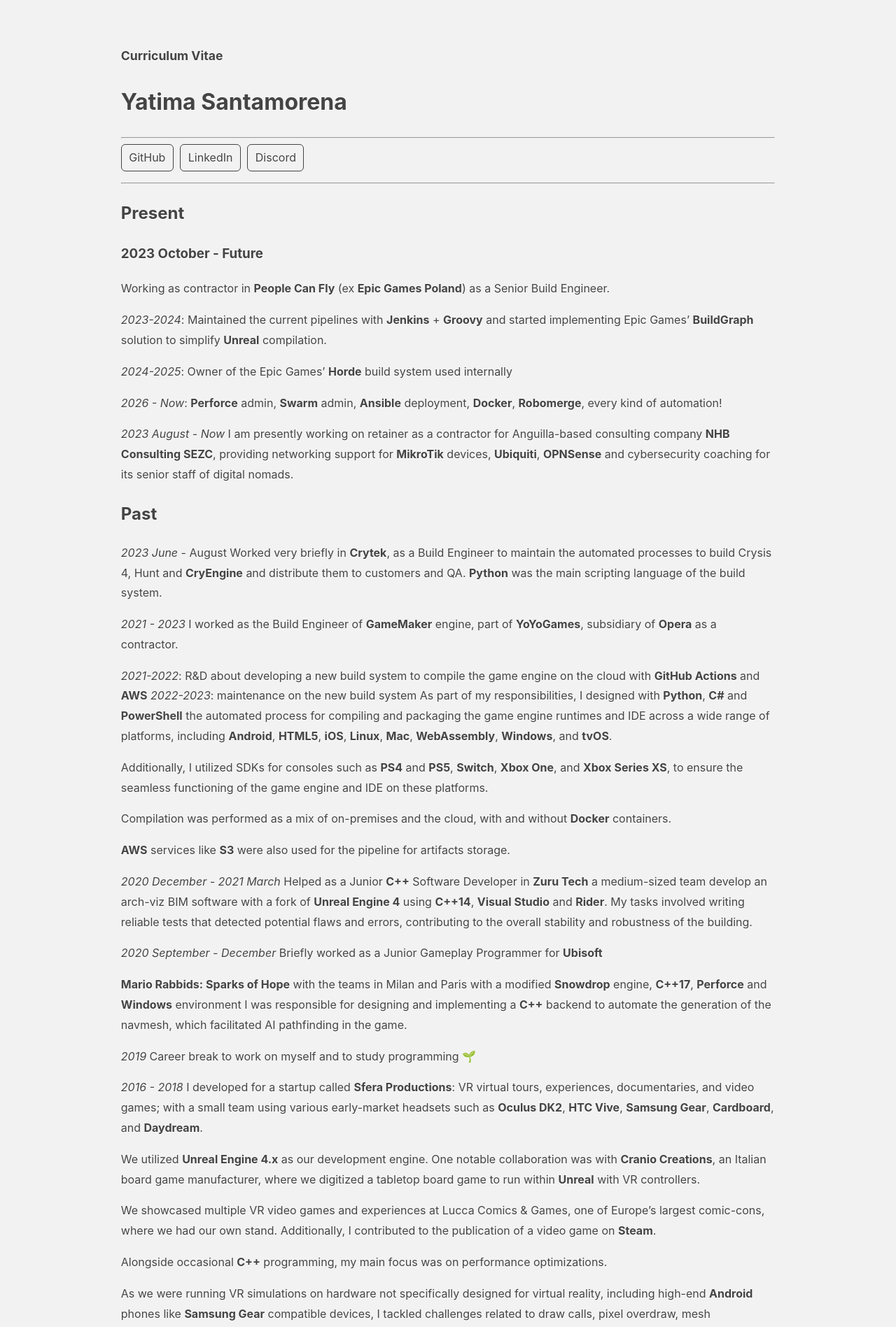
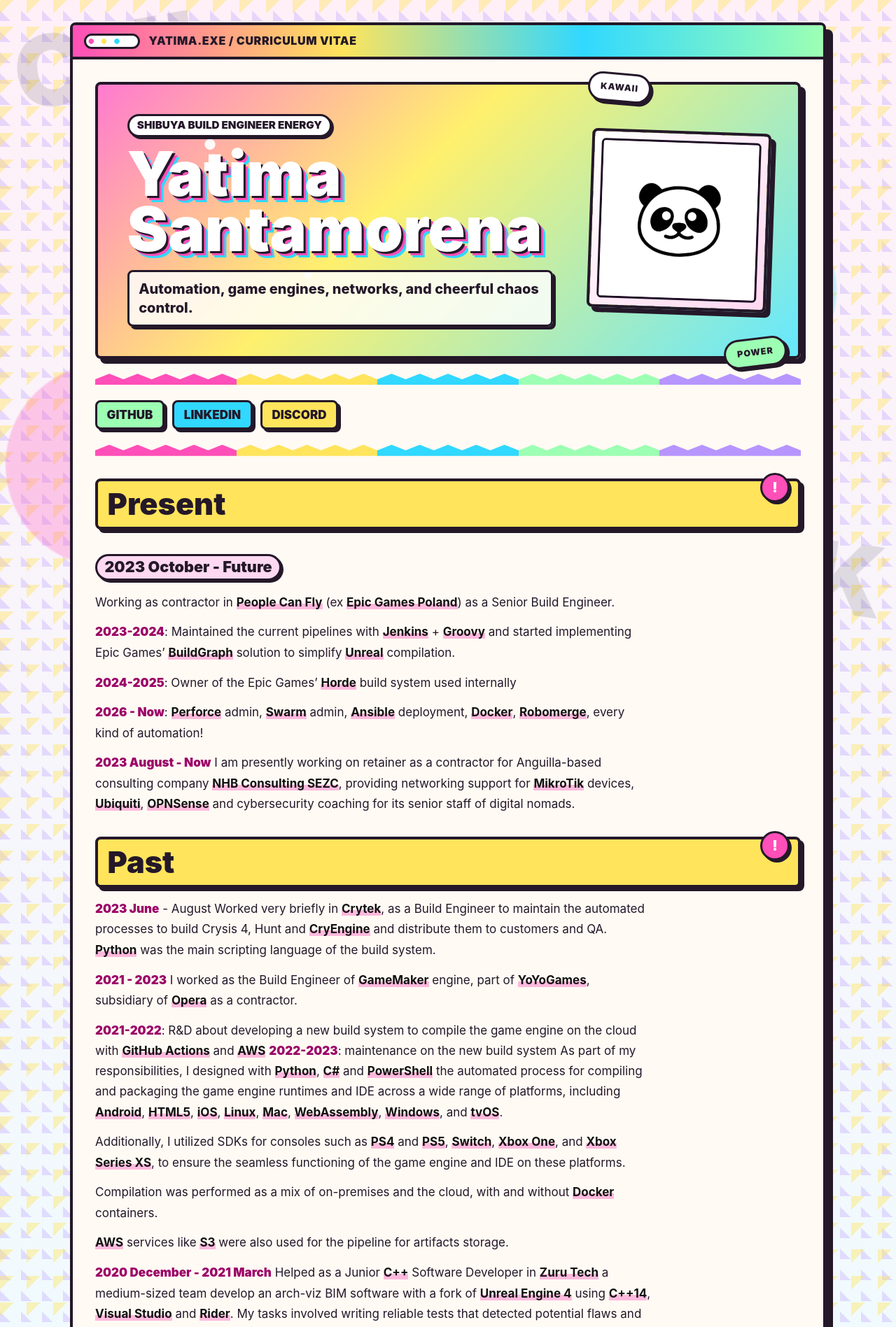
Before and after one commit to yatima1460/yatima1460.github.io, a Jekyll site: the page built from cv.md, in a window 1280 px wide. Shown: the top 1897 px of the page at 70% size. Built offline with Jekyll 4.4.1, drawn with Linux system fonts in a browser that asks for light colours.

Commit message:
gyaru style!!

```diff
--- a/_layouts/cv.html
+++ b/_layouts/cv.html
@@ -10,11 +10,22 @@
 <body>
   <div class="window">
     <div class="title-bar">
-      <div class="title-bar-text">Curriculum Vitae</div>
+      <div class="title-bar-text">Yatima.exe / Curriculum Vitae</div>
     </div>
     <div class="window-body">
 
-      <h1>{{ page.title | default: site.title }}</h1>
+      <header class="hero screen-only">
+        <div class="hero-copy">
+          <p class="kicker">Shibuya build engineer energy</p>
+          <h1>{{ page.title | default: site.title }}</h1>
+          <p class="hero-subtitle">Automation, game engines, networks, and cheerful chaos control.</p>
+        </div>
+        <figure class="portrait-frame">
+          <img src="{{ '/assets/images/profile.jpeg' | relative_url }}" alt="Yatima Santamorena avatar">
+        </figure>
+      </header>
+
+      <h1 class="print-only">{{ page.title | default: site.title }}</h1>
 
       <hr>
 
--- a/simple.css
+++ b/simple.css
@@ -1,81 +1,488 @@
+:root {
+    --ink: #241829;
+    --hot-pink: #ff4fb8;
+    --bubblegum: #ffd8f1;
+    --sun: #ffe45c;
+    --cyan: #31d8ff;
+    --mint: #9dffb3;
+    --lilac: #b695ff;
+    --paper: #fffaf4;
+    --white: #ffffff;
+    --shadow: #241829;
+}
+
+* {
+    box-sizing: border-box;
+}
+
+html {
+    min-height: 100%;
+}
+
 body {
-     margin: 5% auto;
-     background: #f2f2f2;
-     color: #444444;
-     font-family: -apple-system, BlinkMacSystemFont, "Segoe UI", Roboto, Helvetica, Arial, sans-serif;
-     font-size: 16px;
-     line-height: 1.8;
-     text-shadow: 0 1px 0 #ffffff;
-     max-width: 73%;
+    min-height: 100%;
+    margin: 0;
+    overflow-x: hidden;
+    color: var(--ink);
+    font-family: ui-rounded, "Hiragino Maru Gothic ProN", "Arial Rounded MT Bold", -apple-system, BlinkMacSystemFont, "Segoe UI", sans-serif;
+    font-size: 17px;
+    line-height: 1.72;
+    background:
+        radial-gradient(circle at 12% 16%, rgba(255, 79, 184, 0.28) 0 9rem, transparent 9.2rem),
+        radial-gradient(circle at 84% 10%, rgba(49, 216, 255, 0.28) 0 7.4rem, transparent 7.6rem),
+        linear-gradient(135deg, rgba(255, 228, 92, 0.42) 25%, transparent 25%) 0 0 / 38px 38px,
+        linear-gradient(45deg, rgba(182, 149, 255, 0.30) 25%, transparent 25%) 0 0 / 30px 30px,
+        linear-gradient(180deg, #fff0f8 0%, #eefcff 54%, #fff7ce 100%);
+}
+
+body::before,
+body::after {
+    position: fixed;
+    z-index: 0;
+    color: rgba(36, 24, 41, 0.12);
+    font-size: clamp(4rem, 11vw, 9rem);
+    font-weight: 900;
+    letter-spacing: 0;
+    line-height: 1;
+    pointer-events: none;
+}
+
+body::before {
+    content: "CV!";
+    top: 1rem;
+    left: 1.2rem;
+    transform: rotate(-10deg);
+}
+
+body::after {
+    content: "Y2K";
+    right: 1rem;
+    bottom: 1rem;
+    transform: rotate(8deg);
 }
 
 .window {
-     margin: 0 auto;
+    position: relative;
+    z-index: 1;
+    width: min(calc(100% - 2rem), 1080px);
+    margin: 2rem auto 3rem;
+    border: 4px solid var(--ink);
+    border-radius: 8px;
+    background: var(--paper);
+    box-shadow: 10px 10px 0 var(--shadow);
+    overflow: hidden;
 }
 
 .title-bar {
-     margin-bottom: 0.5rem;
+    display: flex;
+    align-items: center;
+    min-height: 3rem;
+    padding: 0.55rem 1rem;
+    border-bottom: 4px solid var(--ink);
+    color: var(--ink);
+    background:
+        linear-gradient(90deg, var(--hot-pink), var(--sun) 36%, var(--cyan) 68%, var(--mint));
+}
+
+.title-bar::before {
+    content: "";
+    width: 4.6rem;
+    height: 1rem;
+    margin-right: 0.8rem;
+    border: 3px solid var(--ink);
+    border-radius: 999px;
+    background:
+        radial-gradient(circle at 0.45rem 50%, var(--hot-pink) 0 0.22rem, transparent 0.24rem),
+        radial-gradient(circle at 1.6rem 50%, var(--sun) 0 0.22rem, transparent 0.24rem),
+        radial-gradient(circle at 2.75rem 50%, var(--cyan) 0 0.22rem, transparent 0.24rem),
+        var(--white);
 }
 
 .title-bar-text {
-     font-weight: 700;
-     font-size: 1.1rem;
+    font-weight: 900;
+    font-size: 1rem;
+    letter-spacing: 0.04em;
+    text-transform: uppercase;
 }
 
 .window-body {
-     margin-top: 0.75rem;
+    padding: clamp(1.1rem, 3vw, 2rem);
+    background:
+        linear-gradient(var(--paper), var(--paper)) padding-box,
+        repeating-linear-gradient(-45deg, var(--bubblegum) 0 10px, var(--sun) 10px 20px, var(--cyan) 20px 30px) border-box;
+}
+
+.hero {
+    position: relative;
+    display: grid;
+    grid-template-columns: minmax(0, 1fr) minmax(12rem, 16rem);
+    gap: clamp(1rem, 4vw, 2.4rem);
+    align-items: center;
+    padding: clamp(1.2rem, 4vw, 2.6rem);
+    border: 4px solid var(--ink);
+    border-radius: 8px;
+    background:
+        radial-gradient(circle at 16% 22%, rgba(255, 255, 255, 0.92) 0 0.45rem, transparent 0.5rem),
+        radial-gradient(circle at 30% 70%, rgba(255, 255, 255, 0.76) 0 0.34rem, transparent 0.38rem),
+        linear-gradient(135deg, #ff7bcf 0%, #fff06d 42%, #64e8ff 100%);
+    box-shadow: 7px 7px 0 var(--shadow);
+}
+
+.hero::before,
+.hero::after {
+    position: absolute;
+    z-index: 0;
+    display: grid;
+    place-items: center;
+    width: 5.25rem;
+    height: 2.25rem;
+    border: 3px solid var(--ink);
+    border-radius: 999px;
+    background: var(--white);
+    box-shadow: 4px 4px 0 var(--shadow);
+    font-size: 0.78rem;
+    font-weight: 900;
+    letter-spacing: 0.08em;
+}
+
+.hero::before {
+    content: "KAWAII";
+    top: -1.05rem;
+    right: 21%;
+    transform: rotate(5deg);
+}
+
+.hero::after {
+    content: "POWER";
+    right: 1rem;
+    bottom: -1.05rem;
+    background: var(--mint);
+    transform: rotate(-7deg);
+}
+
+.hero-copy,
+.portrait-frame {
+    position: relative;
+    z-index: 1;
+}
+
+.kicker {
+    display: inline-block;
+    margin: 0 0 0.8rem;
+    padding: 0.28rem 0.7rem;
+    border: 3px solid var(--ink);
+    border-radius: 999px;
+    background: var(--white);
+    box-shadow: 3px 3px 0 var(--shadow);
+    font-size: clamp(0.78rem, 2vw, 0.95rem);
+    font-weight: 900;
+    line-height: 1.2;
+    text-transform: uppercase;
+}
+
+h1 {
+    margin: 0;
+    max-width: 14ch;
+    color: var(--white);
+    font-size: clamp(3rem, 7vw, 5.5rem);
+    font-weight: 1000;
+    letter-spacing: 0;
+    line-height: 0.9;
+    text-shadow:
+        3px 3px 0 var(--ink),
+        6px 6px 0 var(--hot-pink),
+        9px 9px 0 var(--cyan);
+    overflow-wrap: normal;
+}
+
+.hero-subtitle {
+    max-width: 38rem;
+    margin: 1.2rem 0 0;
+    padding: 0.65rem 0.85rem;
+    border: 3px solid var(--ink);
+    border-radius: 8px;
+    background: rgba(255, 255, 255, 0.82);
+    box-shadow: 4px 4px 0 var(--shadow);
+    font-size: clamp(1rem, 2.2vw, 1.25rem);
+    font-weight: 800;
+    line-height: 1.35;
+}
+
+.portrait-frame {
+    margin: 0;
+    justify-self: center;
+    width: min(100%, 16rem);
+    aspect-ratio: 1;
+    padding: 0.65rem;
+    border: 4px solid var(--ink);
+    border-radius: 8px;
+    background:
+        linear-gradient(135deg, var(--white), var(--bubblegum)) padding-box,
+        repeating-linear-gradient(45deg, var(--ink) 0 8px, var(--sun) 8px 16px) border-box;
+    box-shadow: 7px 7px 0 var(--shadow);
+    transform: rotate(2deg);
+}
+
+.portrait-frame img {
+    display: block;
+    width: 100%;
+    height: 100%;
+    border: 3px solid var(--ink);
+    border-radius: 6px;
+    object-fit: cover;
+    filter: saturate(1.18) contrast(1.08);
+}
+
+hr {
+    height: 1rem;
+    margin: 1.35rem 0;
+    border: 0;
+    background:
+        linear-gradient(90deg, var(--hot-pink) 0 20%, var(--sun) 20% 40%, var(--cyan) 40% 60%, var(--mint) 60% 80%, var(--lilac) 80% 100%);
+    clip-path: polygon(0 50%, 2% 0, 4% 50%, 6% 0, 8% 50%, 10% 0, 12% 50%, 14% 0, 16% 50%, 18% 0, 20% 50%, 22% 0, 24% 50%, 26% 0, 28% 50%, 30% 0, 32% 50%, 34% 0, 36% 50%, 38% 0, 40% 50%, 42% 0, 44% 50%, 46% 0, 48% 50%, 50% 0, 52% 50%, 54% 0, 56% 50%, 58% 0, 60% 50%, 62% 0, 64% 50%, 66% 0, 68% 50%, 70% 0, 72% 50%, 74% 0, 76% 50%, 78% 0, 80% 50%, 82% 0, 84% 50%, 86% 0, 88% 50%, 90% 0, 92% 50%, 94% 0, 96% 50%, 98% 0, 100% 50%, 100% 100%, 0 100%);
 }
 
 .nav-buttons,
 .social-buttons {
     display: flex;
-     gap: 0.6rem;
+    gap: 0.7rem;
     flex-wrap: wrap;
-     margin: 0.5rem 0 1rem;
+    margin: 0.8rem 0 1.2rem;
 }
 
 .btn {
-     display: inline-block;
-     border: 1px solid #444444;
-     border-radius: 6px;
-     padding: 0.25rem 0.65rem;
+    display: inline-flex;
+    align-items: center;
+    min-height: 2.65rem;
+    padding: 0.45rem 0.85rem;
+    border: 3px solid var(--ink);
+    border-radius: 8px;
+    color: var(--ink);
+    background: var(--white);
+    box-shadow: 4px 4px 0 var(--shadow);
+    font-weight: 900;
+    line-height: 1.1;
     text-decoration: none;
-     border-bottom: 1px solid #444444;
+    text-transform: uppercase;
+    transition: transform 120ms ease, box-shadow 120ms ease, background 120ms ease;
+}
+
+.btn:nth-child(1) {
+    background: var(--mint);
+}
+
+.btn:nth-child(2) {
+    background: var(--cyan);
+}
+
+.btn:nth-child(3) {
+    background: var(--sun);
 }
 
 .btn:hover {
-     background: #e8e8e8;
-     border-bottom: 1px solid #444444;
+    transform: translate(3px, 3px);
+    box-shadow: 1px 1px 0 var(--shadow);
 }
 
 .btn:focus-visible {
-     outline: 2px solid #444444;
-     outline-offset: 2px;
+    outline: 4px solid var(--hot-pink);
+    outline-offset: 3px;
+}
+
+h2,
+h3 {
+    letter-spacing: 0;
+    line-height: 1.1;
+}
+
+h2 {
+    position: relative;
+    margin: 2rem 0 1rem;
+    padding: 0.55rem 0.85rem;
+    border: 4px solid var(--ink);
+    border-radius: 8px;
+    color: var(--ink);
+    background: var(--sun);
+    box-shadow: 5px 5px 0 var(--shadow);
+    font-size: clamp(1.7rem, 5vw, 2.7rem);
+    font-weight: 1000;
+}
+
+h2::after {
+    content: "!";
+    position: absolute;
+    top: -0.75rem;
+    right: 0.75rem;
+    display: grid;
+    place-items: center;
+    width: 2.25rem;
+    height: 2.25rem;
+    border: 3px solid var(--ink);
+    border-radius: 50%;
+    color: var(--white);
+    background: var(--hot-pink);
+    box-shadow: 3px 3px 0 var(--shadow);
+    font-size: 1.25rem;
+}
+
+h3 {
+    display: inline-block;
+    margin: 1.2rem 0 0.2rem;
+    padding: 0.25rem 0.65rem;
+    border: 3px solid var(--ink);
+    border-radius: 999px;
+    background: var(--bubblegum);
+    box-shadow: 3px 3px 0 var(--shadow);
+    font-size: clamp(1.05rem, 3vw, 1.35rem);
+    font-weight: 900;
+}
+
+p,
+li {
+    max-width: 74ch;
+}
+
+p {
+    margin: 0.85rem 0;
+}
+
+ul {
+    padding-left: 1.25rem;
+}
+
+li {
+    margin: 0.45rem 0;
+}
+
+strong {
+    color: #121212;
+    background: linear-gradient(transparent 58%, rgba(255, 79, 184, 0.38) 58%);
+}
+
+em {
+    font-style: normal;
+    font-weight: 900;
+    color: #9b0067;
 }
 
 code {
-     background: white;
+    padding: 0.1rem 0.25rem;
+    border: 2px solid var(--ink);
+    border-radius: 4px;
+    background: var(--white);
 }
 
 a {
-     border-bottom: 1px solid #444444;
-     color: #444444;
-     text-decoration: none;
+    color: #008099;
+    font-weight: 800;
+    text-decoration: underline;
+    text-decoration-thickness: 0.16em;
+    text-decoration-color: var(--hot-pink);
+    text-underline-offset: 0.18em;
 }
 
 a:hover {
-     border-bottom: 0;
+    color: #c2007d;
+    text-decoration-color: var(--cyan);
 }
 
- @media (max-width: 900px) {
-     body {
-         max-width: 92%;
-         margin: 1.5rem auto;
+footer {
+    margin-top: 1.5rem;
+    text-align: center;
 }
+
+.center {
+    max-width: none;
 }
 
 .print-only {
     display: none;
+}
+
+@media (max-width: 820px) {
+    body {
+        font-size: 16px;
+    }
+
+    .window {
+        width: calc(100% - 1rem);
+        margin: 0.5rem auto 1.5rem;
+        box-shadow: 6px 6px 0 var(--shadow);
+    }
+
+    .title-bar {
+        padding: 0.5rem 0.65rem;
+    }
+
+    .title-bar::before {
+        width: 3.7rem;
+        margin-right: 0.55rem;
+    }
+
+    .title-bar-text {
+        font-size: 0.82rem;
+    }
+
+    .window-body {
+        padding: 0.9rem;
+    }
+
+    .hero {
+        grid-template-columns: 1fr;
+        padding: 1rem;
+        overflow: hidden;
+    }
+
+    .hero::before {
+        top: 0.65rem;
+        right: 0.65rem;
+        transform: rotate(5deg) scale(0.86);
+    }
+
+    .hero::after {
+        right: 0.65rem;
+        bottom: 0.55rem;
+        transform: rotate(-7deg) scale(0.86);
+    }
+
+    h1 {
+        max-width: none;
+        font-size: clamp(2.15rem, 11.5vw, 2.95rem);
+        text-shadow:
+            2px 2px 0 var(--ink),
+            4px 4px 0 var(--hot-pink),
+            6px 6px 0 var(--cyan);
+        overflow-wrap: break-word;
+    }
+
+    .hero-subtitle {
+        font-size: 0.95rem;
+    }
+
+    .portrait-frame {
+        width: min(12rem, 78vw);
+        justify-self: start;
+        transform: rotate(-2deg);
+    }
+
+    .btn {
+        flex: 1 1 calc(50% - 0.7rem);
+        justify-content: center;
+    }
+
+    .btn:nth-child(3) {
+        flex-basis: 100%;
+    }
+
+    h2 {
+        font-size: 1.75rem;
+    }
+}
+
+@media (prefers-reduced-motion: reduce) {
+    .btn {
+        transition: none;
+    }
 }
 
 @media print {
@@ -88,17 +495,77 @@
         max-width: 100%;
         background: #ffffff;
         color: #000000;
-         text-shadow: none;
+        font-family: Georgia, "Times New Roman", serif;
         font-size: 11pt;
         line-height: 1.45;
     }
 
+    body::before,
+    body::after {
+        display: none;
+    }
+
+    .window {
+        width: 100%;
+        margin: 0;
+        border: 0;
+        box-shadow: none;
+        background: #ffffff;
+    }
+
+    .title-bar,
+    .hero,
     .screen-only {
         display: none !important;
     }
 
+    .window-body {
+        padding: 0;
+        background: #ffffff;
+    }
+
     .print-only {
         display: block !important;
+    }
+
+    h1 {
+        max-width: none;
+        color: #000000;
+        font-size: 24pt;
+        line-height: 1.1;
+        text-shadow: none;
+    }
+
+    h2,
+    h3 {
+        display: block;
+        margin: 0.8rem 0 0.25rem;
+        padding: 0;
+        border: 0;
+        border-radius: 0;
+        color: #000000;
+        background: transparent;
+        box-shadow: none;
+    }
+
+    h2::after {
+        display: none;
+    }
+
+    h2 {
+        font-size: 16pt;
+    }
+
+    h3 {
+        font-size: 12pt;
+    }
+
+    hr {
+        height: 0;
+        margin: 0.7rem 0;
+        border-top: 1px solid #000000;
+        background: transparent;
+        clip-path: none;
     }
 
     .print-links ul {
@@ -112,10 +579,18 @@
         word-break: break-all;
     }
 
+    strong,
+    em {
+        color: #000000;
+        background: transparent;
+    }
+
     a,
     .btn {
         color: #000000;
-         border: none;
+        border: 0;
+        box-shadow: none;
+        background: transparent;
         text-decoration: none;
     }
 }
```
Lines whose indentation alone changed are shown as unchanged.
